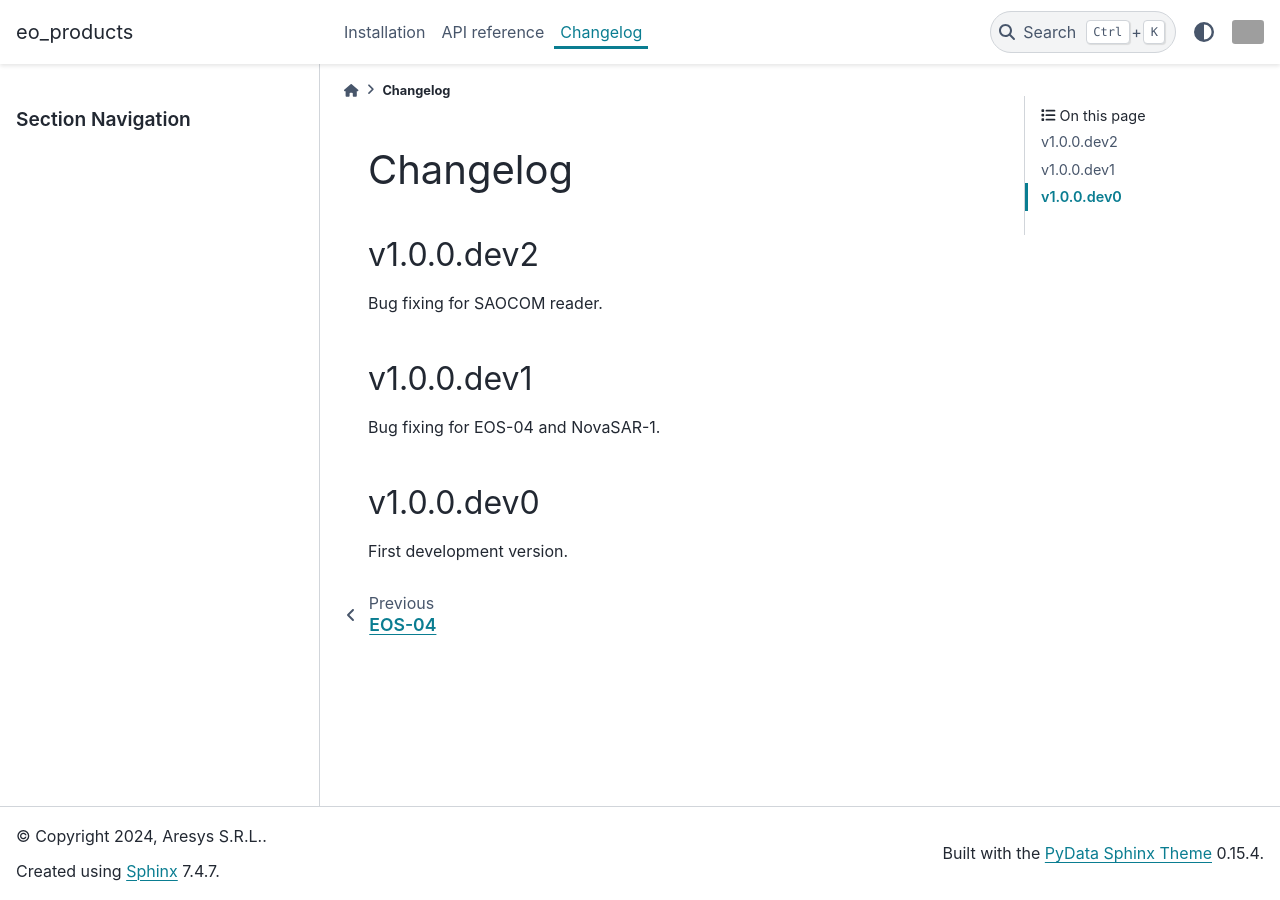
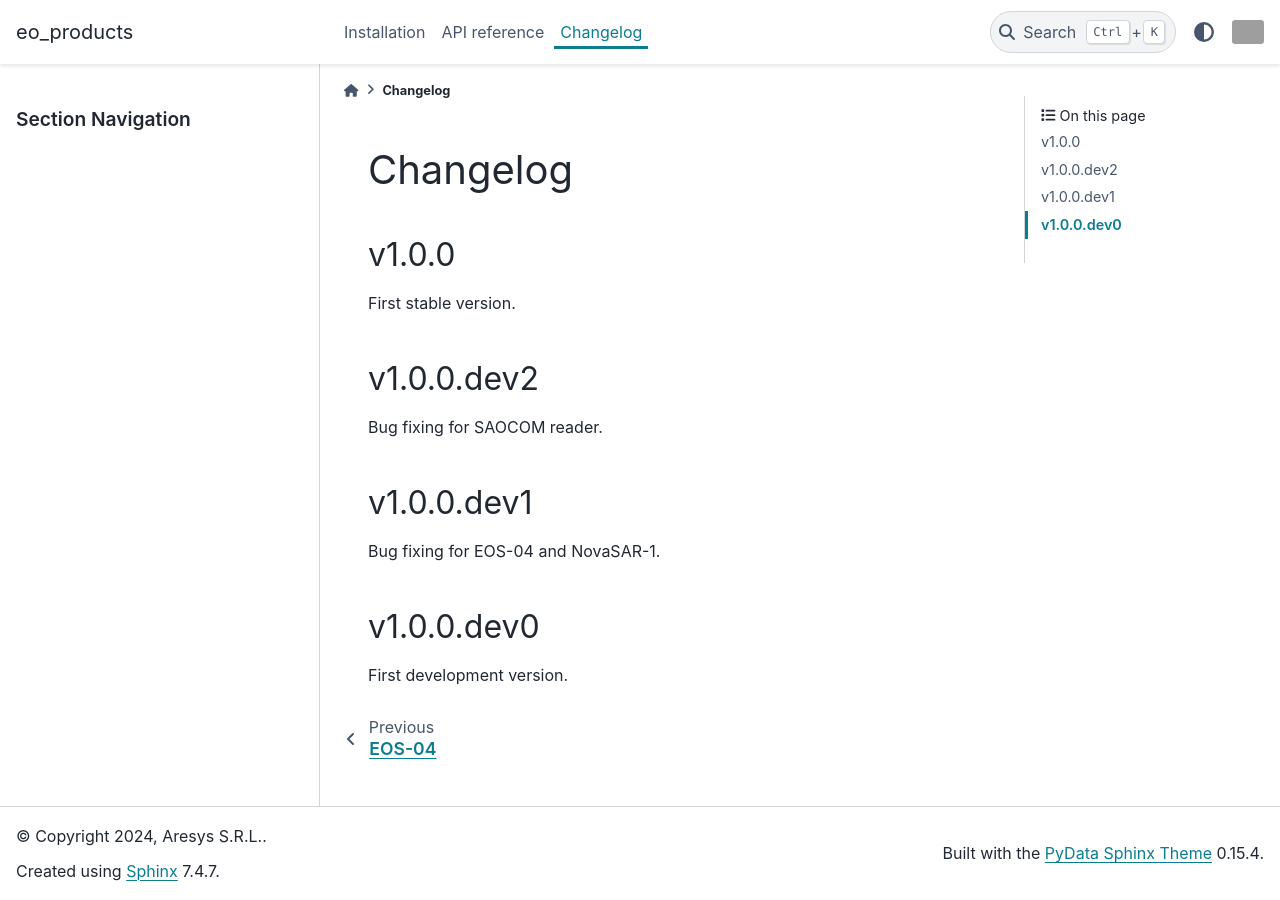
Before and after one commit to aresys-srl/eo_products, a Sphinx documentation site: the page built from docs/source/changelog.rst, in a window 1280 px wide. Built offline with Sphinx 7.4.7 and the PyData theme 0.15.4, drawn with Linux system fonts in a browser that asks for light colours; grey boxes are pictures that could not be loaded.

Commit message:
first stable release (1.0.0)

```diff
--- a/docs/source/changelog.rst
+++ b/docs/source/changelog.rst
@@ -1,5 +1,10 @@
 Changelog
 =========
+
+v1.0.0
+------
+
+First stable version.
 
 v1.0.0.dev2
 -----------
--- a/src/eo_products/__init__.py
+++ b/src/eo_products/__init__.py
@@ -6,4 +6,4 @@ Earth Observation L1 Product Format Reader
 ------------------------------------------
 """
 
-__version__ = "1.0.0.dev2"
+__version__ = "1.0.0"
```
